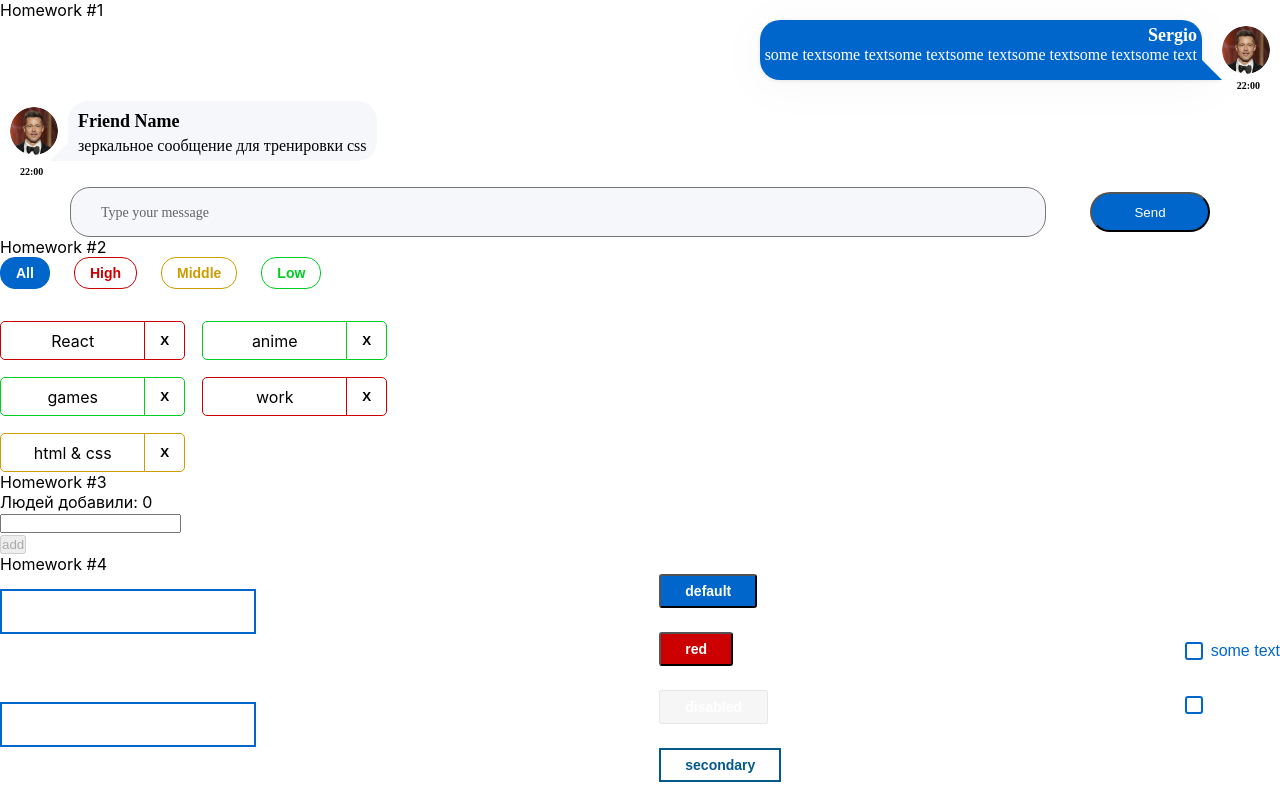
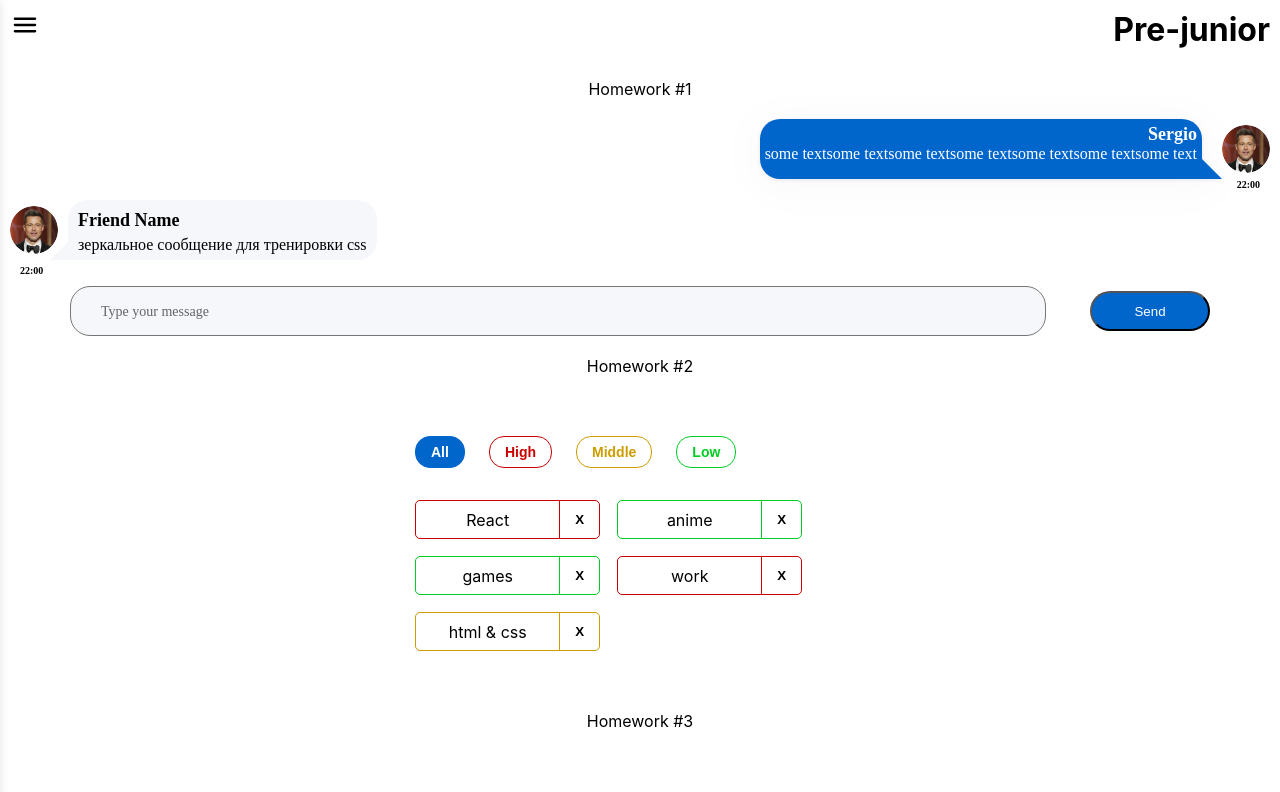
Before and after one commit to Sergey-Bukreev/HomeWorks-Front, a React (Create React App) app: page /#/pre-junior in a window 1280 px wide. Shown: the top 792 px of the page. Built offline with nearby package versions, Linux system fonts and the light colour scheme.

Commit message:
add react router dom and add routes for levels of homework.  Add styles for nav bar and for header

```diff
--- a/package.json
+++ b/package.json
@@ -14,13 +14,14 @@
     "@types/node": "16.11.56",
     "@types/react": "18.0.17",
     "@types/react-dom": "18.0.6",
+    "@types/react-router-dom": "^5.3.3",
     "@types/uuid": "8.3.4",
     "axios": "0.27.2",
     "gh-pages": "4.0.0",
     "react": "18.2.0",
     "react-dom": "18.2.0",
     "react-redux": "8.0.4",
-    "react-router-dom": "6.4.3",
+    "react-router-dom": "^6.21.3",
     "react-scripts": "5.0.1",
     "redux": "4.2.0",
     "typescript": "4.7.4",
--- a/src/s1-main/App.module.css
+++ b/src/s1-main/App.module.css
@@ -3,9 +3,15 @@
 }
 
 .hw {
-
+padding: 40px;
+    display: flex;
+    justify-content: center;
+    align-items: center;
 }
 
 .hwTitle {
-
+display: flex;
+    justify-content: center;
+    align-items: center;
+    padding: 20px;
 }
--- a/src/s1-main/App.tsx
+++ b/src/s1-main/App.tsx
@@ -4,18 +4,19 @@ import HW1 from '../s2-homeworks/hw01/HW1'
 import HW2 from "../s2-homeworks/hw02/HW2";
 import HW3 from "../s2-homeworks/hw03/HW3";
 import HW4 from "../s2-homeworks/hw04/HW4";
+import HW5 from "../s2-homeworks/hw05/HW5";
 
 function App() {
     return (
         <div className={s.App}>
-            <HW1/>
+            {/*<HW1/>*/}
             {/*раскомментировать по ходу выполнения*/}
-            <HW2/>
-            <HW3/>
-            <HW4/>
+            {/*<HW2/>*/}
+            {/*<HW3/>*/}
+            {/*<HW4/>*/}
 
             {/*при выполнении дз 5 и более - закомментировать здесь дз 1-4, так как они есть внутри дз 5*/}
-            {/*<HW5/>*/}
+            <HW5/>
         </div>
     )
 }
--- a/src/s2-homeworks/hw01/HW1.tsx
+++ b/src/s2-homeworks/hw01/HW1.tsx
@@ -50,7 +50,7 @@ const HW1 = () => {
     return (
         <div id={'hw1'}>
             <div className={s2.hwTitle}>Homework #1</div>
-            <div className={s2.hw}>
+            <div >
                 {/*проверка отображения (не менять)*/}
                 <div>
                     <Message message={message0} />
--- a/src/s2-homeworks/hw02/HW2.tsx
+++ b/src/s2-homeworks/hw02/HW2.tsx
@@ -58,7 +58,7 @@ function HW2() {
     }
 
     return (
-        <div id={'hw2'}>
+        <div id={'hw2'} >
             <div className={s2.hwTitle}>Homework #2</div>
             <div className={s2.hw}>
                 <Affairs
--- a/src/s2-homeworks/hw04/HW4.tsx
+++ b/src/s2-homeworks/hw04/HW4.tsx
@@ -14,7 +14,7 @@ const HW4 = () => {
         <div id={'hw4'}>
             <div className={s2.hwTitle}>Homework #4</div>
             {/*демонстрация возможностей компонент:*/}
-            <div className={s2.hw}>
+            <div >
                 <Stand />
             </div>
         </div>
--- a/src/s2-homeworks/hw04/Stand.module.css
+++ b/src/s2-homeworks/hw04/Stand.module.css
@@ -1,7 +1,8 @@
 .stand {
     display: flex;
-    justify-content: space-between;
+    justify-content: space-around;
     align-items: center;
+    padding: 20px;
 }
 
 .inputs {
--- a/src/s2-homeworks/hw05/Pages.tsx
+++ b/src/s2-homeworks/hw05/Pages.tsx
@@ -18,15 +18,15 @@ function Pages() {
             <Routes>
                 {/*роутинг будут писать студенты*/}
                 {/*в начале мы попадаем на страницу '/' и переходим сразу на страницу /pre-junior*/}
-                {/*<Route ...*/}
+                <Route path="/" element={<Navigate to ={PATH.PRE_JUNIOR} />}/>
 
-                {/*роуты для /pre-junior, /junior, /junior-plus*/}
-                {/*<Route ...*/}
-                {/*<Route ...*/}
-                {/*<Route ...*/}
+                /// роуты для /pre-junior, /junior, /junior-plus
+                <Route path={PATH.PRE_JUNIOR} element={<PreJunior />} />
+                <Route path={PATH.JUNIOR} element={<Junior />} />
+                <Route path={PATH.JUNIOR_PLUS} element={<JuniorPlus />} />
 
                 {/*роут для несуществующей страницы должен отрисовать <Error404 />*/}
-                {/*<Route ...*/}
+                <Route path={"*"} element={<Error404 />} />
             </Routes>
         </div>
     )
--- a/src/s2-homeworks/hw05/header/Header.module.css
+++ b/src/s2-homeworks/hw05/header/Header.module.css
@@ -1,8 +1,20 @@
+/* Стили для иконки бургер-меню */
 .burgerMenuIcon {
+    width: 30px;
+    height: 30px;
+    cursor: pointer;
+
 }
 
 .header {
+    background-color: white;
+    color: black;
+    padding: 10px;
+
+    display: flex;
+    justify-content: space-between;
 }
 
 .header h1 {
+    margin: 0;
 }
--- a/src/s2-homeworks/hw05/sidebar/Sidebar.module.css
+++ b/src/s2-homeworks/hw05/sidebar/Sidebar.module.css
@@ -1,25 +1,70 @@
+/* Стили для боковой панели */
 .sidebar {
+    width: 250px;
+    height: 100%;
+    background-color: white; /* Белый фон боковой панели */
+    position: fixed;
+    left: -250px;
+    transition: left 0.3s ease;
+    top: 0;
+    box-shadow: 0 0 10px rgba(0, 0, 0, 0.1); /* Добавим тень для эффекта поднятости */
 }
 
+/* Стили для открытой боковой панели */
 .sidebar.open {
+    left: 0;
+    z-index: 10;
 }
 
+/* Фоновое затемнение при открытой боковой панели */
 .background {
+    background-color: rgba(0, 0, 0, 0.5);
+    position: fixed;
+    top: 0;
+    left: 0;
+    width: 100%;
+    height: 100%;
+    display: none;
 }
 
+/* Обновленные стили для навигации */
 .nav {
+    padding: 10px;
+    display: flex;
+    flex-direction: column;
 }
 
+/* Обновленные стили для ссылок в навигации */
 .nav a {
+    text-decoration: none;
+    color: black; /* Черный цвет шрифта */
+    padding: 10px;
+    transition: color 0.3s ease; /* Плавный переход цвета шрифта */
+    margin-bottom: 10px;
 }
 
+/* Эффект при наведении на ссылку */
 .nav a:hover {
+    color: #00f; /* Голубой цвет шрифта при наведении */
+    text-decoration: underline; /* Подчеркивание при наведении */
 }
 
+/* Активная ссылка */
 .nav a.active {
-}
-.close {
+    color: #00f; /* Голубой цвет шрифта для активной ссылки */
+    background-color: white; /* Белый фон для активной ссылки */
 }
 
+/* Стили для кнопки закрытия */
+.close {
+    position: absolute;
+    top: 10px;
+    right: 10px;
+    cursor: pointer; /* Задаем указатель мыши в виде руки при наведении на кнопку */
+}
+
+/* Стили для изображения кнопки закрытия */
 .close img {
+    width: 20px;
+    height: 20px;
 }
--- a/src/s2-homeworks/hw05/sidebar/Sidebar.tsx
+++ b/src/s2-homeworks/hw05/sidebar/Sidebar.tsx
@@ -1,5 +1,5 @@
 import React, {FC} from 'react'
-import {NavLink} from 'react-router-dom'
+import {NavLink, useLocation} from 'react-router-dom'
 import s from './Sidebar.module.css'
 import {PATH} from '../Pages'
 import closeIcon from './closeOutline.svg'
@@ -10,6 +10,7 @@ type PropsType = {
 }
 
 export const Sidebar: FC<PropsType> = ({open, handleClose}) => {
+   const {pathname} = useLocation()
     const sidebarClass = s.sidebar
         + (open ? ' ' + s.open : '')
     return (
@@ -31,7 +32,7 @@ export const Sidebar: FC<PropsType> = ({open, handleClose}) => {
                         id={'hw5-pre-junior-link'}
                         to={PATH.PRE_JUNIOR}
                         onClick={handleClose}
-                        // className={...} // делает студент
+                        className={pathname === PATH.PRE_JUNIOR ? s.active : ""} // делает студент
                     >
                         Pre-junior
                     </NavLink>
@@ -39,7 +40,7 @@ export const Sidebar: FC<PropsType> = ({open, handleClose}) => {
                         id={'hw5-junior-link'}
                         to={PATH.JUNIOR}
                         onClick={handleClose}
-                        // className={...} // делает студент
+                        className={pathname === PATH.JUNIOR ? s.active : ""} // делает студент
                     >
                         Junior
                     </NavLink>
@@ -47,7 +48,7 @@ export const Sidebar: FC<PropsType> = ({open, handleClose}) => {
                         id={'hw5-junior-plus-link'}
                         to={PATH.JUNIOR_PLUS}
                         onClick={handleClose}
-                        // className={...} // делает студент
+                        className={pathname === PATH.JUNIOR_PLUS ? s.active : ""} // делает студент
                     >
                         Junior Plus
                     </NavLink>
```
Also changed, not shown: 1 other file (tests, documents, lock files or other folders).
